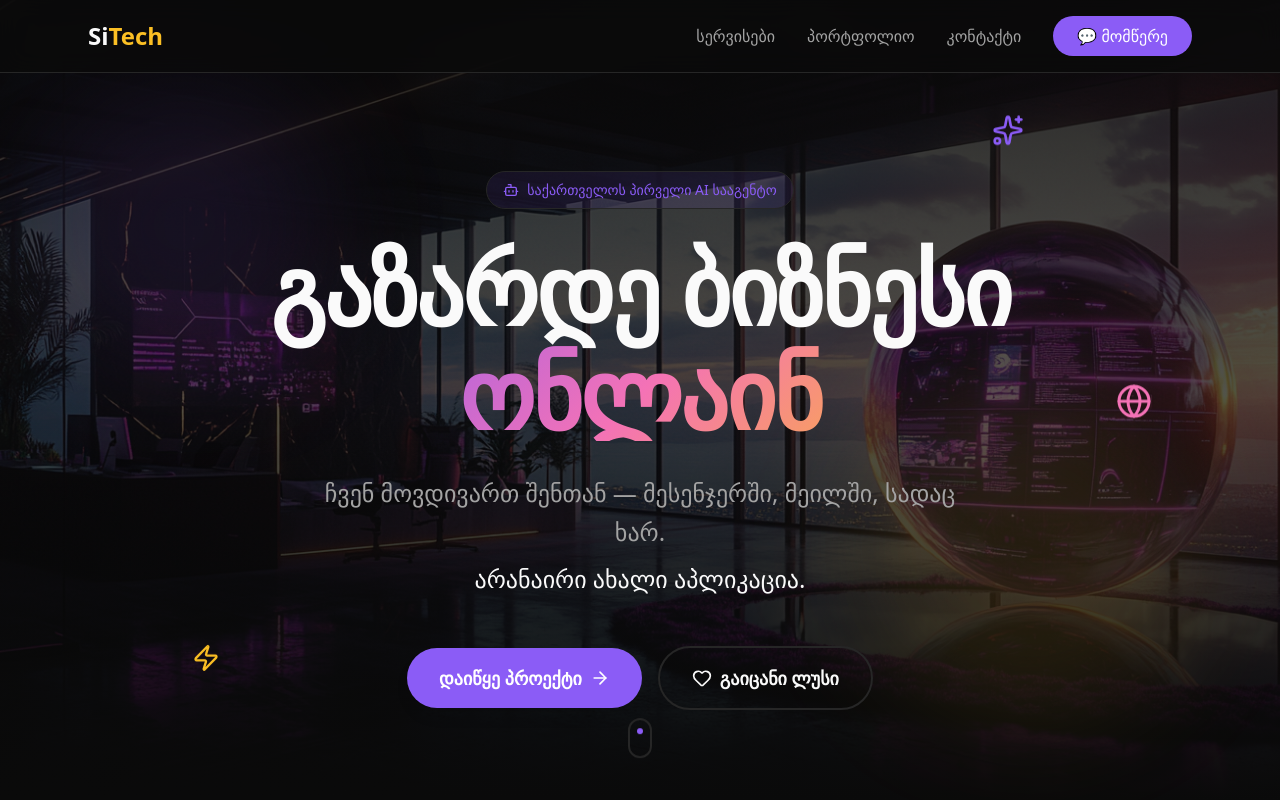
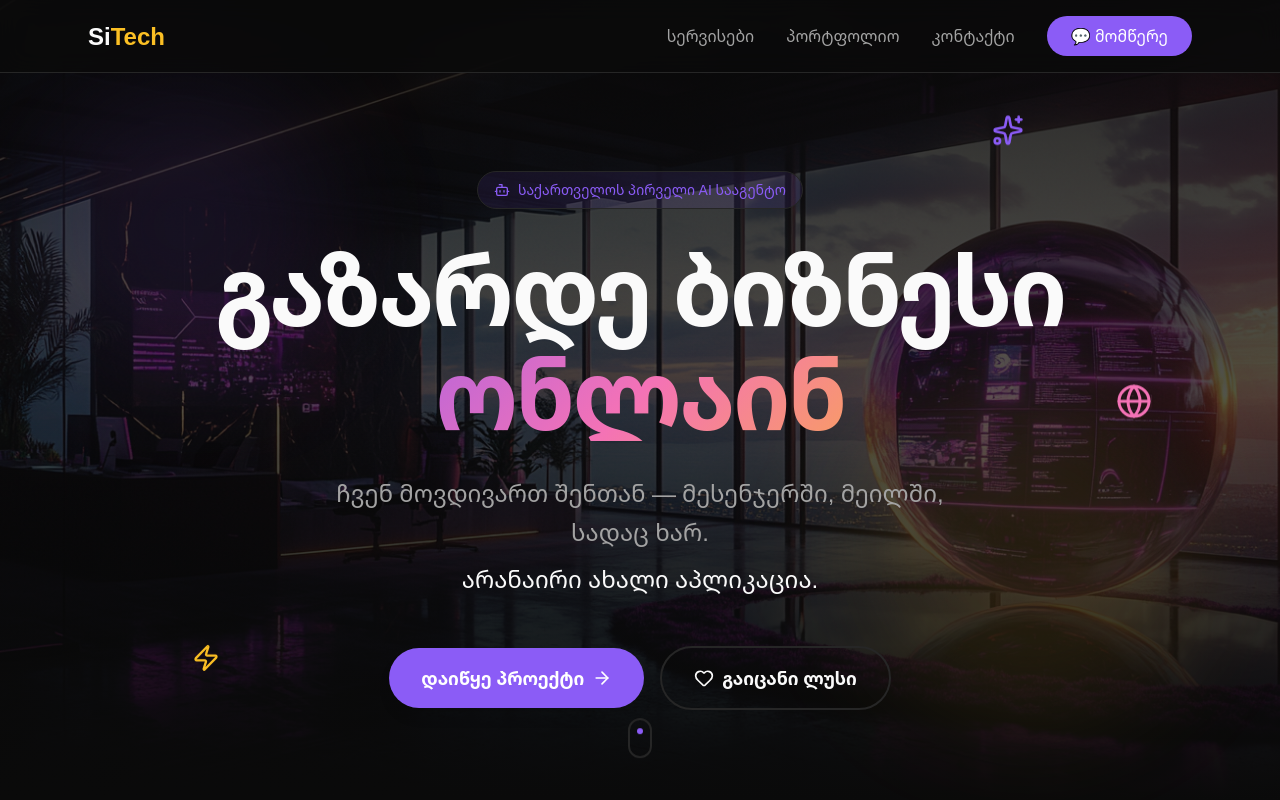
Before and after one commit to sitechfromgeorgia/sitech-website, a Next.js app: page / in a window 1280 px wide. Shown: the top 800 px of the page. Built offline with nearby package versions, Linux system fonts and the light colour scheme.

Commit message:
Replace Geist with Inter + Noto Sans Georgian + JetBrains Mono

```diff
--- a/app/globals.css
+++ b/app/globals.css
@@ -33,7 +33,12 @@
 body {
   background-color: var(--color-background);
   color: var(--color-foreground);
+  font-family: var(--font-georgian), var(--font-sans), system-ui, sans-serif;
   font-feature-settings: "rlig" 1, "calt" 1;
+}
+
+code, pre, .font-mono {
+  font-family: var(--font-mono), monospace;
 }
 
 html {
--- a/app/layout.tsx
+++ b/app/layout.tsx
@@ -1,18 +1,27 @@
 import type { Metadata } from "next";
-import { Geist, Geist_Mono } from "next/font/google";
+import { Inter, Noto_Sans_Georgian, JetBrains_Mono } from "next/font/google";
 import "./globals.css";
 import { ThemeProvider } from "@/components/providers/theme-provider";
 import Navbar from "@/components/navbar";
 import { Footer } from "@/components/footer";
 
-const geistSans = Geist({
-  variable: "--font-geist-sans",
+const inter = Inter({
+  variable: "--font-sans",
   subsets: ["latin"],
+  display: "swap",
 });
 
-const geistMono = Geist_Mono({
-  variable: "--font-geist-mono",
+const notoGeo = Noto_Sans_Georgian({
+  variable: "--font-georgian",
+  subsets: ["georgian"],
+  display: "swap",
+  weight: ["300", "400", "500", "600", "700", "800", "900"],
+});
+
+const jetbrains = JetBrains_Mono({
+  variable: "--font-mono",
   subsets: ["latin"],
+  display: "swap",
 });
 
 export const metadata: Metadata = {
@@ -29,7 +38,7 @@ export default function RootLayout({
   return (
     <html lang="ka" suppressHydrationWarning>
       <body
-        className={`${geistSans.variable} ${geistMono.variable} antialiased`}
+        className={`${inter.variable} ${notoGeo.variable} ${jetbrains.variable} antialiased`}
       >
         <ThemeProvider
           attribute="class"
```
